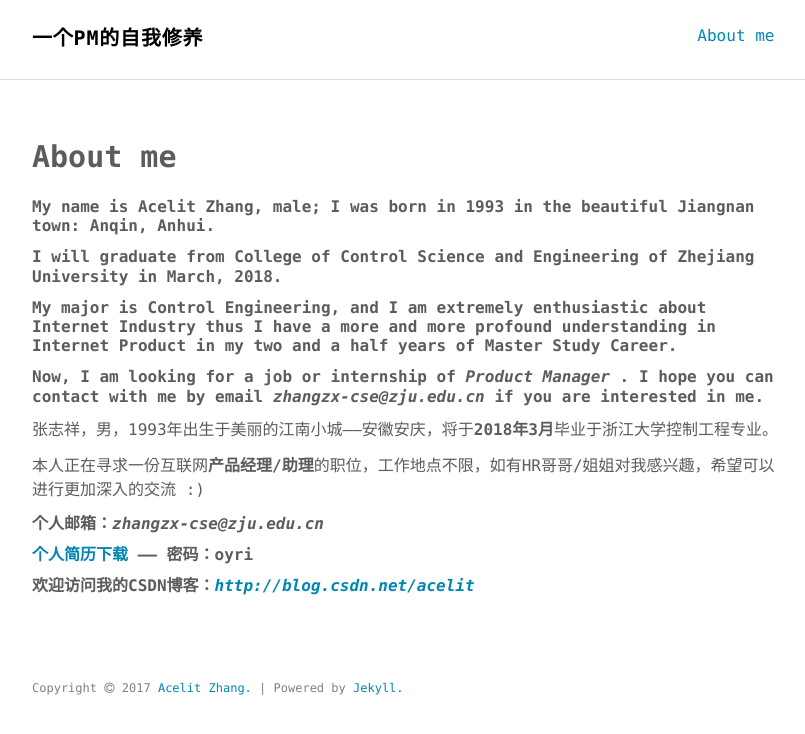
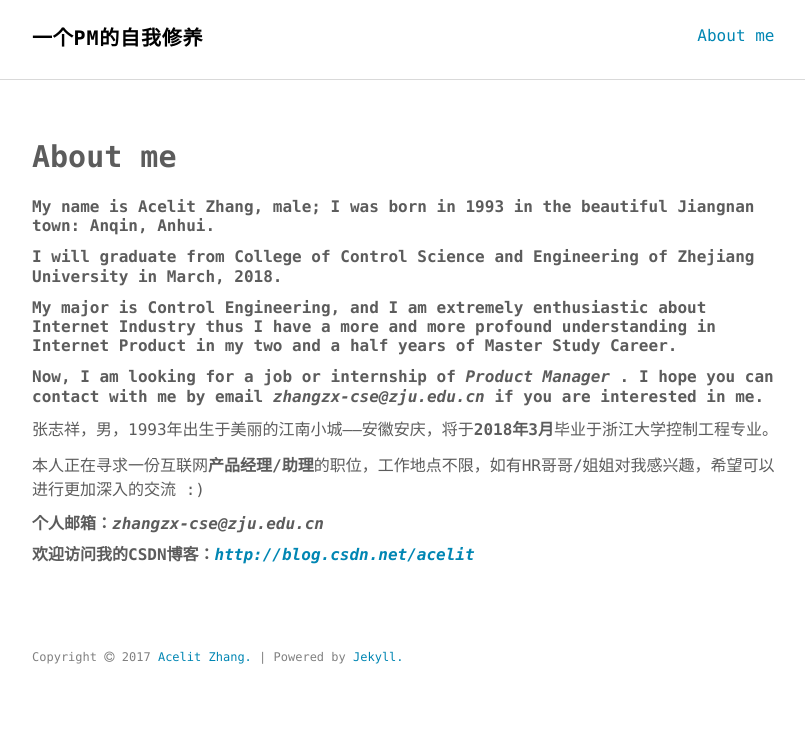
Before and after one commit to iamzx/iamzx.github.io, a Jekyll site: the page built from about.md, in a window 1280 px wide. Shown: the top 734 px of the page, without its empty margins (232-1037 px from the left). Built offline with Jekyll 4.4.1, drawn with Linux system fonts in a browser that asks for light colours.

Commit message:
Update about.md

```diff
--- a/about.md
+++ b/about.md
@@ -14,5 +14,5 @@ permalink: /about/
 本人正在寻求一份互联网**产品经理/助理**的职位，工作地点不限，如有HR哥哥/姐姐对我感兴趣，希望可以进行更加深入的交流 :)
 
 ##### 个人邮箱：*zhangzx-cse@zju.edu.cn*
-##### [个人简历下载](http://pan.baidu.com/s/1miJokmk) -----  密码：oyri
+
 ##### 欢迎访问我的CSDN博客：[*http://blog.csdn.net/acelit*](http://blog.csdn.net/acelit)
```
